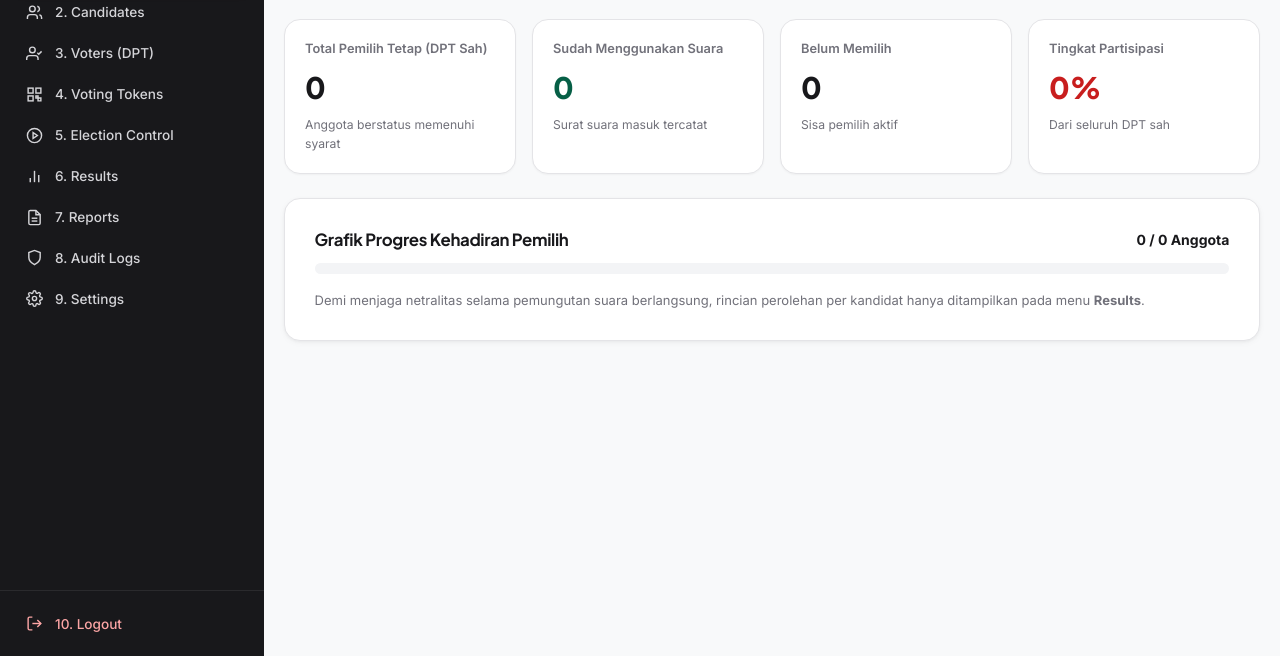
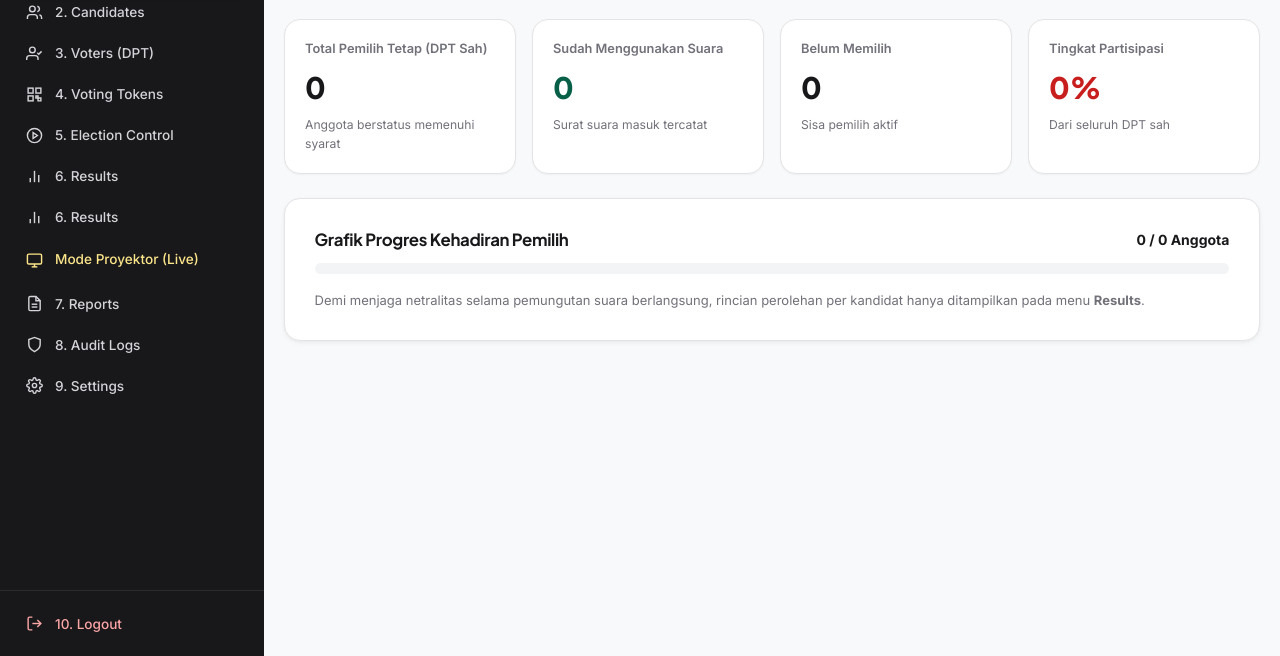
Before and after one commit to neosy11/pasmantab-evoting-2026, a plain HTML site: page admin/dashboard.html in a window 1280 px wide. Shown: the part 144-800 px from the top of the page. Drawn offline with nearby package versions, Linux system fonts and the light colour scheme.

Commit message:
Add 'Mode Proyektor' button and duplicate 'Results' button
Added a new button for 'Mode Proyektor (Live)' and duplicated the 'Results' button.

```diff
--- a/admin/dashboard.html
+++ b/admin/dashboard.html
@@ -57,6 +57,16 @@
           <svg viewBox="0 0 24 24" fill="none" stroke="currentColor" stroke-width="2"><line x1="18" y1="20" x2="18" y2="10"/><line x1="12" y1="20" x2="12" y2="4"/><line x1="6" y1="20" x2="6" y2="14"/></svg>
           <span>6. Results</span>
         </button>
+
+        <button type="button" class="nav-item" data-tab="results">
+          <svg viewBox="0 0 24 24" fill="none" stroke="currentColor" stroke-width="2"><line x1="18" y1="20" x2="18" y2="10"/><line x1="12" y1="20" x2="12" y2="4"/><line x1="6" y1="20" x2="6" y2="14"/></svg>
+          <span>6. Results</span>
+        </button>
+
+        <a href="./live-count.html" class="nav-item" style="color:#FDE68A;">
+          <svg viewBox="0 0 24 24" fill="none" stroke="currentColor" stroke-width="2"><rect x="2" y="3" width="20" height="14" rx="2"/><line x1="8" y1="21" x2="16" y2="21"/><line x1="12" y1="17" x2="12" y2="21"/></svg>
+          <span>Mode Proyektor (Live)</span>
+        </a>
 
         <button type="button" class="nav-item" data-tab="reports">
           <svg viewBox="0 0 24 24" fill="none" stroke="currentColor" stroke-width="2"><path d="M14 2H6a2 2 0 0 0-2 2v16a2 2 0 0 0 2 2h12a2 2 0 0 0 2-2V8z"/><polyline points="14 2 14 8 20 8"/><line x1="16" y1="13" x2="8" y2="13"/><line x1="16" y1="17" x2="8" y2="17"/></svg>
```
